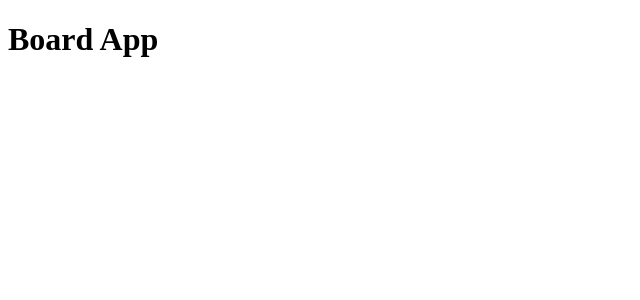
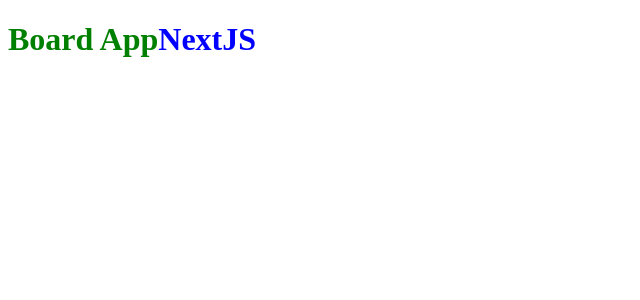
Before and after one commit to thiag0machad/board, a Next.js app: page / in a window 1280 px wide. Shown: the top 300 px of the page, without its empty margins (0-640 px from the left). Built offline with nearby package versions, Linux system fonts and the light colour scheme.

Commit message:
add sass

```diff
--- a/package.json
+++ b/package.json
@@ -10,7 +10,8 @@
   "dependencies": {
     "next": "12.0.8",
     "react": "17.0.2",
-    "react-dom": "17.0.2"
+    "react-dom": "17.0.2",
+    "sass": "^1.47.0"
   },
   "devDependencies": {
     "@types/node": "^17.0.8",
--- a/src/pages/index.tsx
+++ b/src/pages/index.tsx
@@ -1,7 +1,11 @@
+import styles from '../styles/styles.module.scss';
+
 export default function Home() {
   return (
     <div>
-      <h1>Board App</h1>
+      <h1 className={styles.title}>
+        Board App<span>NextJS</span>
+      </h1>
     </div>
   );
 }
--- /dev/null
+++ b/src/styles/styles.module.scss
@@ -0,0 +1,7 @@
+.title {
+  color: green;
+
+  span {
+    color: blue;
+  }
+}
```
Also changed, not shown: 1 other file (tests, documents, lock files or other folders).
